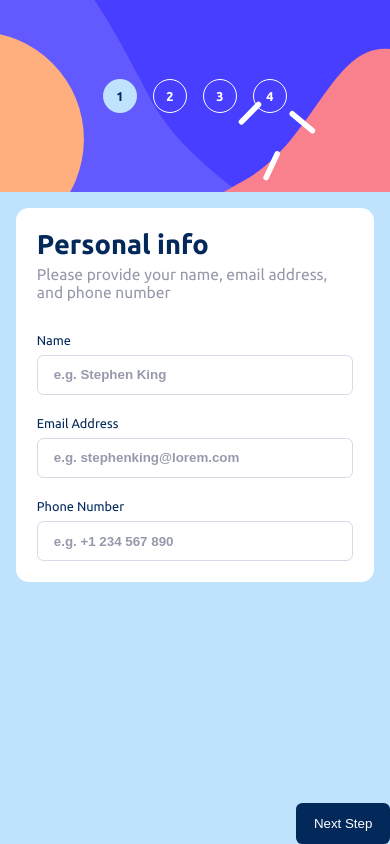
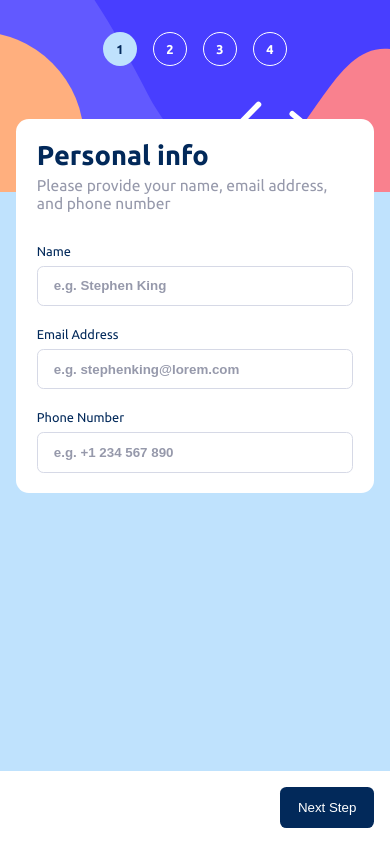
Before and after one commit to Maestershadow/MULTISTEP-FORM, a React (Vite) app: page / in a window 390 px wide. Built offline with nearby package versions, Linux system fonts and the light colour scheme.

Commit message:
mobile view complete working on other steps

```diff
--- a/src/views/MainView.css
+++ b/src/views/MainView.css
@@ -47,8 +47,22 @@ main {
     color: var(--clr-marine-blue);
 }
 
+.form-buttons {
+    display: flex;
+    justify-content: space-between;
+}
 
-.form-button {
+.form-buttons>button:first-child {
+    color: var(--clr-cool-gray);
+    border-radius: 0.4rem;
+    padding-block: 0.8rem;
+    padding-inline: 1.1rem;
+    align-self: end;
+    font-weight: var(--fw-500);
+    visibility: hidden;
+}
+
+.form-buttons>button:last-child {
     color: var(--clr-white);
     background-color: var(--clr-marine-blue);
     border-radius: 0.4rem;
@@ -120,20 +134,31 @@ main {
         height: 100vh;
     }
 
+    .form-buttons {
+        background-color: var(--clr-white);
+        padding: 1rem;
+    }
 
     .steps {
         flex-direction: row;
         height: 12rem;
         justify-content: center;
-        align-items: center;
     }
 
     .steps>div>div:last-child {
         display: none;
     }
 
+    .steps > div
+    {
+        align-items: start;
+        padding-top: 2rem;
+    }
+
 
     .form-main-content {
+        position: relative;
+        top: -5.55rem;
         background-color: var(--clr-white);
         padding: 1.3rem;
         border-radius: 0.8rem;
--- a/src/views/MainView.tsx
+++ b/src/views/MainView.tsx
@@ -78,8 +78,11 @@ export default function MainView() {
                             )}
                         </div>
                     </div>
+                    <div className='form-buttons'>
+                        <button onClick={() => setCurrentPage(currentPage + 1)} >Go Back</button>
+                        <button onClick={() => setCurrentPage(currentPage + 1)} >Next Step</button>
+                    </div>
 
-                    <button onClick={() => setCurrentPage(currentPage + 1)} className='form-button'>Next Step</button>
                 </div>
             </div>
         </main>
```
